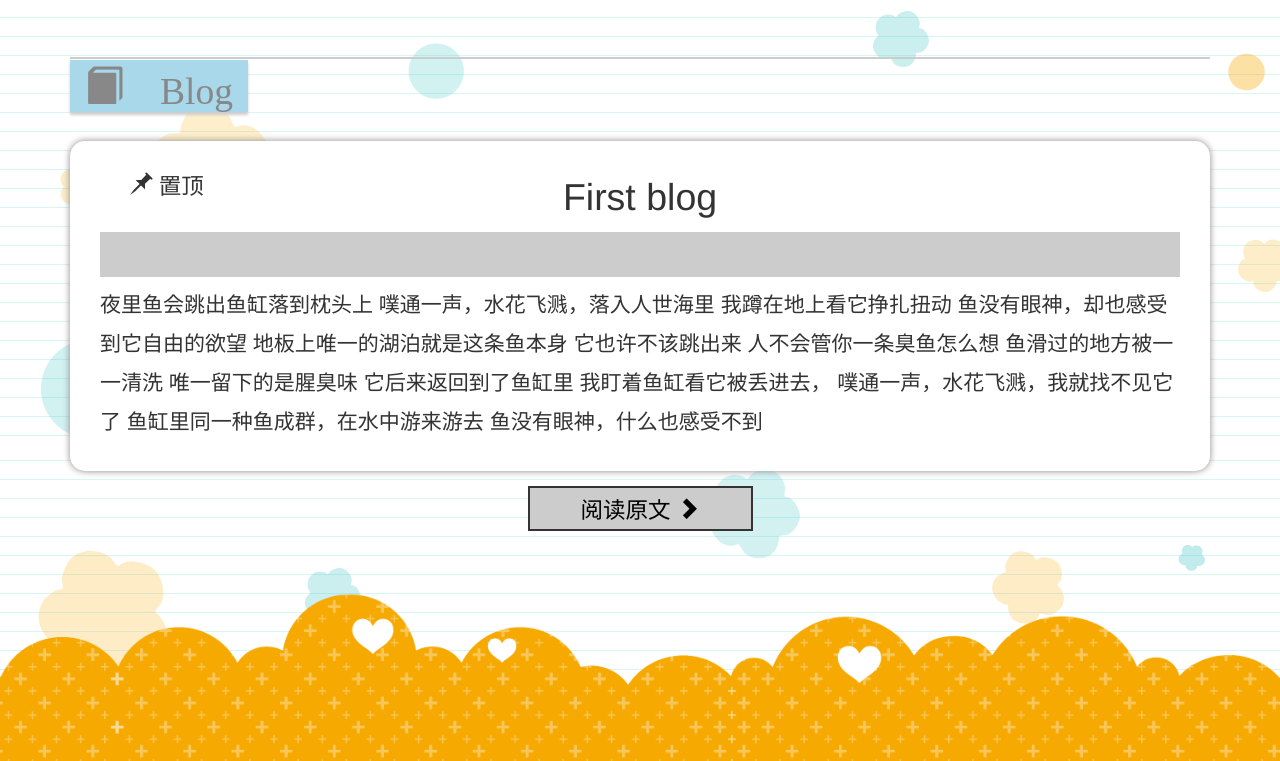
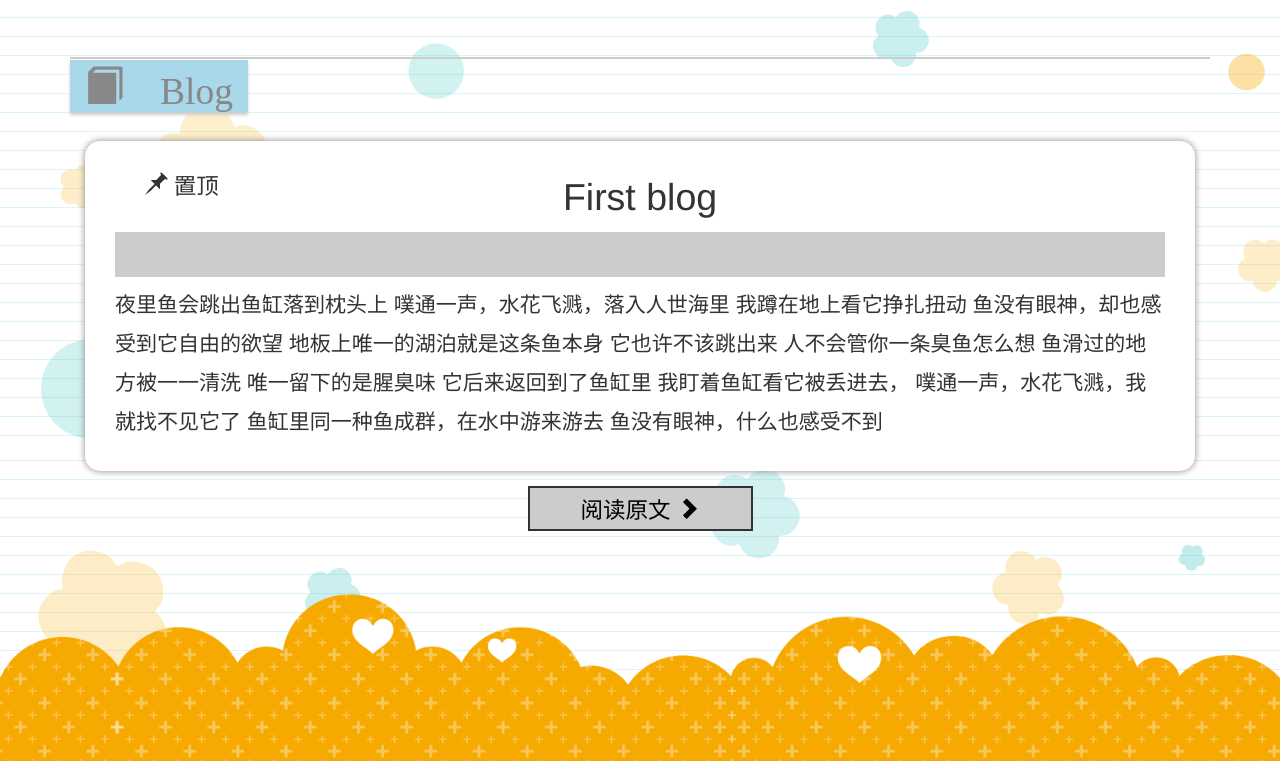
Before and after one commit to ohaaaa/ohaaaa.github.io, a plain HTML site: page chat/index.html in a window 1280 px wide. Shown: the part 1338-2099 px from the top of the page. Drawn offline with Linux system fonts and the light colour scheme.

Commit message:
bootstrap right error

```diff
--- a/chat/css/common.less
+++ b/chat/css/common.less
@@ -21,7 +21,8 @@
         font-size: 7px!important;
     }
 }
-
+.row{margin:0;}
+// .col-lg-1,.col-lg-10,.col-lg-11,.col-lg-12,.col-lg-2,.col-lg-3,.col-lg-4,.col-lg-5,.col-lg-6,.col-lg-7,.col-lg-8,.col-lg-9,.col-md-1,.col-md-10,.col-md-11,.col-md-12,.col-md-2,.col-md-3,.col-md-4,.col-md-5,.col-md-6,.col-md-7,.col-md-8,.col-md-9,.col-sm-1,.col-sm-10,.col-sm-11,.col-sm-12,.col-sm-2,.col-sm-3,.col-sm-4,.col-sm-5,.col-sm-6,.col-sm-7,.col-sm-8,.col-sm-9,.col-xs-1,.col-xs-10,.col-xs-11,.col-xs-12,.col-xs-2,.col-xs-3,.col-xs-4,.col-xs-5,.col-xs-6,.col-xs-7,.col-xs-8,.col-xs-9{padding:0;}
 body{
     background-image: url('../images/background.png');
 }
```
Also changed, not shown: chat/css/common.css.
